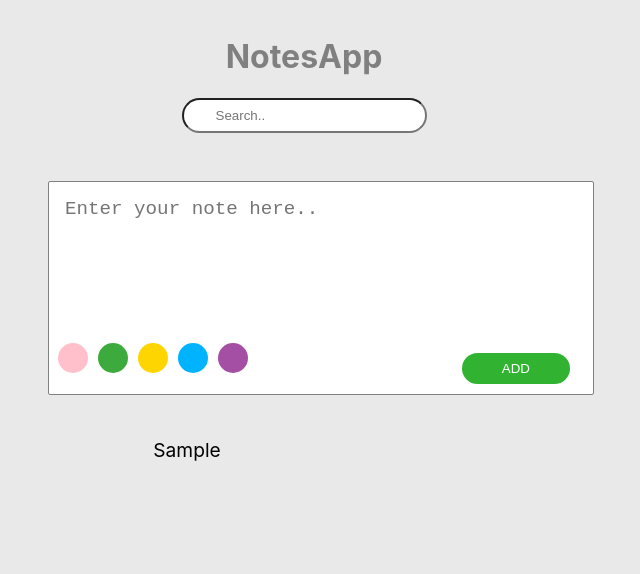
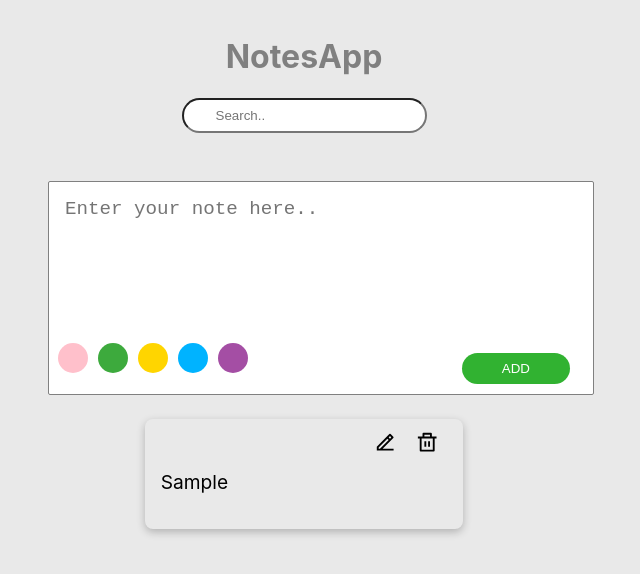
Before and after one commit to yakupkalayci/notesApp-react-redux, a React (Create React App) app: page / in a window 1280 px wide. Both pictures are taken after typing "Sample" into the empty fields and a click on the button "ADD". Shown: the top 574 px of the page, without its empty margins (336-976 px from the left). Built offline with nearby package versions, Linux system fonts and the light colour scheme.

Commit message:
add delete note feature

```diff
--- a/package.json
+++ b/package.json
@@ -9,6 +9,7 @@
     "@testing-library/user-event": "^13.5.0",
     "react": "^18.2.0",
     "react-dom": "^18.2.0",
+    "react-icons": "^4.4.0",
     "react-redux": "^8.0.2",
     "react-scripts": "5.0.1",
     "web-vitals": "^2.1.4"
--- a/src/components/NoteList/index.js
+++ b/src/components/NoteList/index.js
@@ -11,7 +11,7 @@ export default function NoteList() {
   return (
     <div className={styles.noteList}>
       {filteredNoteList.map((item) => (
-        <SingleNote key={item.id} color={item.color} note={item.note} />
+        <SingleNote key={item.id} color={item.color} note={item.note} id={item.id} />
       ))}
     </div>
   );
--- a/src/components/SingleNote.js/SingleNote.css
+++ b/src/components/SingleNote.js/SingleNote.css
@@ -1,9 +1,36 @@
 .item {
-    width: 31%;
+    width: 28%;
     font-size: 1.2rem;
-    padding-left: 1rem;
+    padding: 1rem;
     cursor: pointer;
     margin-bottom: 1rem;
+    position: relative;
+    border-radius: 8px;
+    box-shadow: rgba(0, 0, 0, 0.24) 0px 3px 8px;}
+
+.item > p {
+    padding-top: 1rem;
+}
+
+.icons {
+    position: absolute;
+    top: 0;
+    right: 0;
+    padding-right: 20px;
+    padding-top: 7px;
+}
+
+.iconEdit {
+    margin-right: 10px;
+}
+
+.icon {
+    font-size: 1.4rem;
+    padding: 5px;
+}
+
+.icon:hover {
+    background-color: rgb(233, 233, 233);
 }
 
 .pink {
--- a/src/components/SingleNote.js/index.js
+++ b/src/components/SingleNote.js/index.js
@@ -1,11 +1,23 @@
 import React from "react"
+import { useDispatch } from "react-redux";
+import {noteDeleted} from "../../redux/notes/notesSlice";
 import "./SingleNote.css";
+import { RiDeleteBinLine, RiEdit2Line } from "react-icons/ri";
 
-export default function SingleNote({color, note}) {
+export default function SingleNote({color, note, id}) {
+    const dispatch = useDispatch();
+
+    const handleClick = (id) => {
+        dispatch(noteDeleted({id}));
+    }
 
     return (
         <div className={`${color} item`}>
             <p>{note}</p>
+            <div className="icons">
+                <RiEdit2Line className="iconEdit icon" />
+                <RiDeleteBinLine className="icon" onClick={() => handleClick(id)}/>
+            </div>
         </div>
     )
 }
--- a/src/redux/notes/notesSlice.js
+++ b/src/redux/notes/notesSlice.js
@@ -34,6 +34,10 @@ const notesSlice = createSlice({
         },
         searchInputChanged: (state, action) => {
             state.searchInput = action.payload;
+        },
+        noteDeleted: (state, action) => {
+            const id = action.payload.id;
+            state.noteList = state.noteList.filter(note => note.id !== id);
         }
     }
 });
@@ -46,5 +50,5 @@ export const filteredNotes = (state) => {
     return state.notes.noteList;
 }
 
-export const {noteAdded, colorChanged, searchInputChanged} = notesSlice.actions;
+export const {noteAdded, colorChanged, searchInputChanged, noteDeleted} = notesSlice.actions;
 export default notesSlice.reducer;
```
Also changed, not shown: 1 other file (tests, documents, lock files or other folders).
